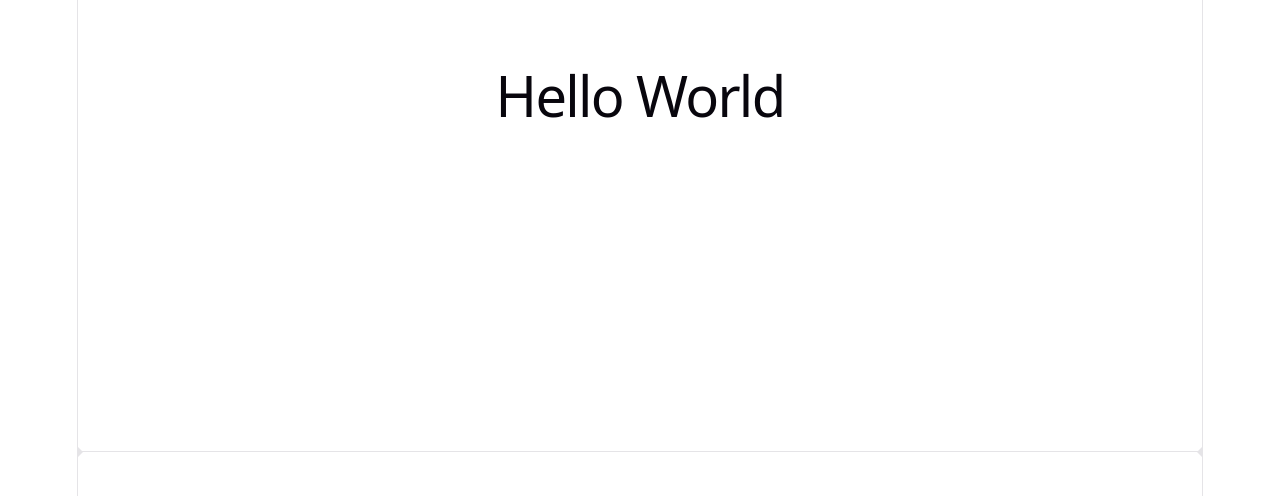
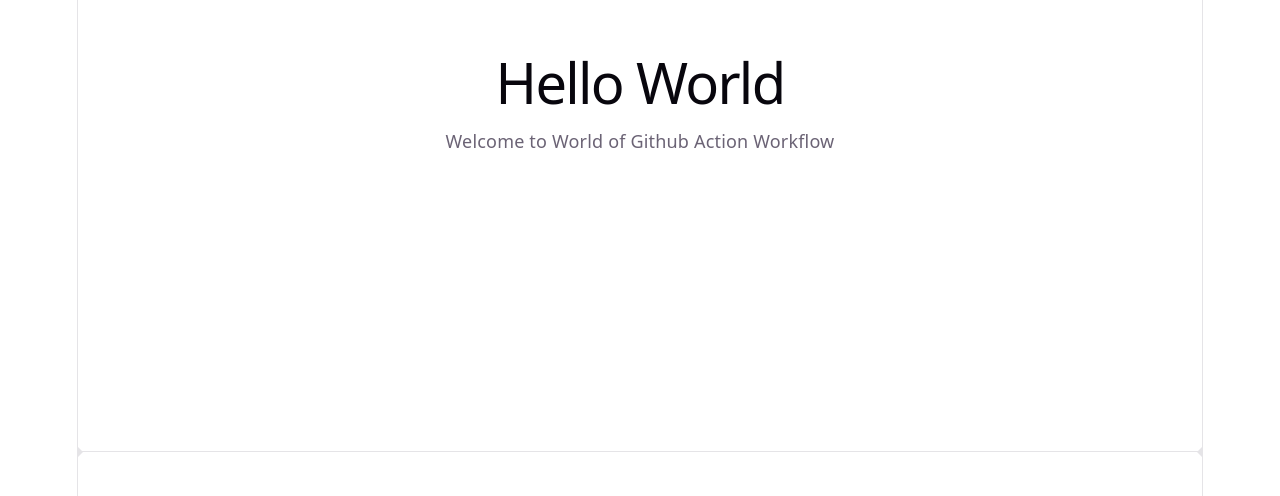
Before and after one commit to ankitsaini001/git-workflow, a React (Vite) app: page / in a window 1280 px wide. Shown: the part 260-756 px from the top of the page. Built offline with nearby package versions, Linux system fonts and the light colour scheme.

Commit message:
github workflow build

```diff
--- a/src/App.jsx
+++ b/src/App.jsx
@@ -12,6 +12,7 @@
       <section id="center">
         <div>
           <h1>Hello World</h1>
+          <p>Welcome to World of Github Action Workflow</p>
         </div>
       </section>
 
```
